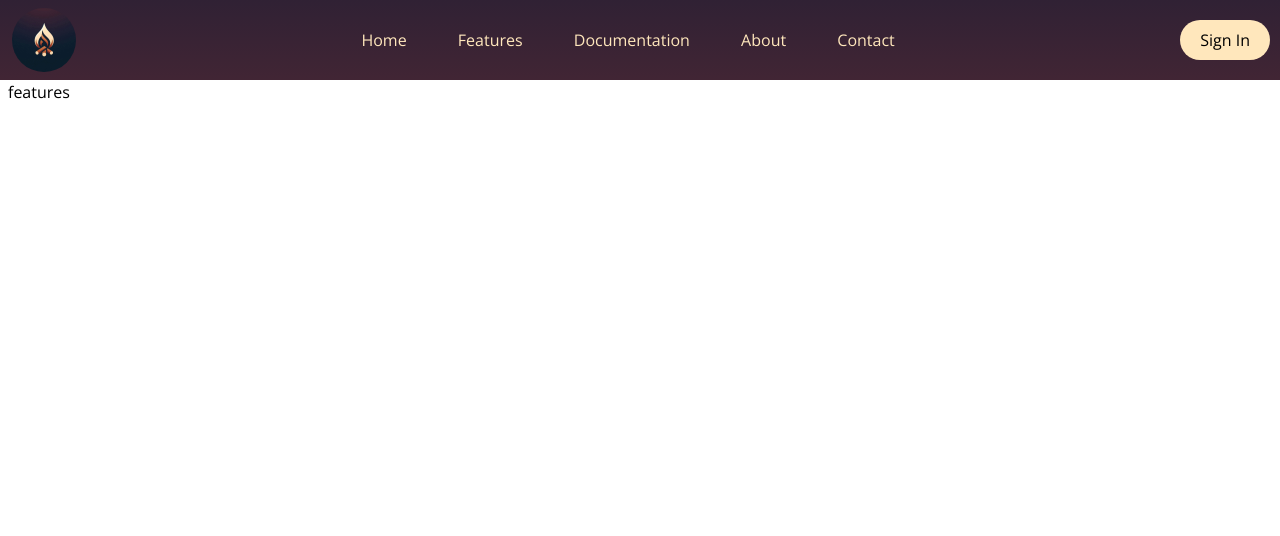
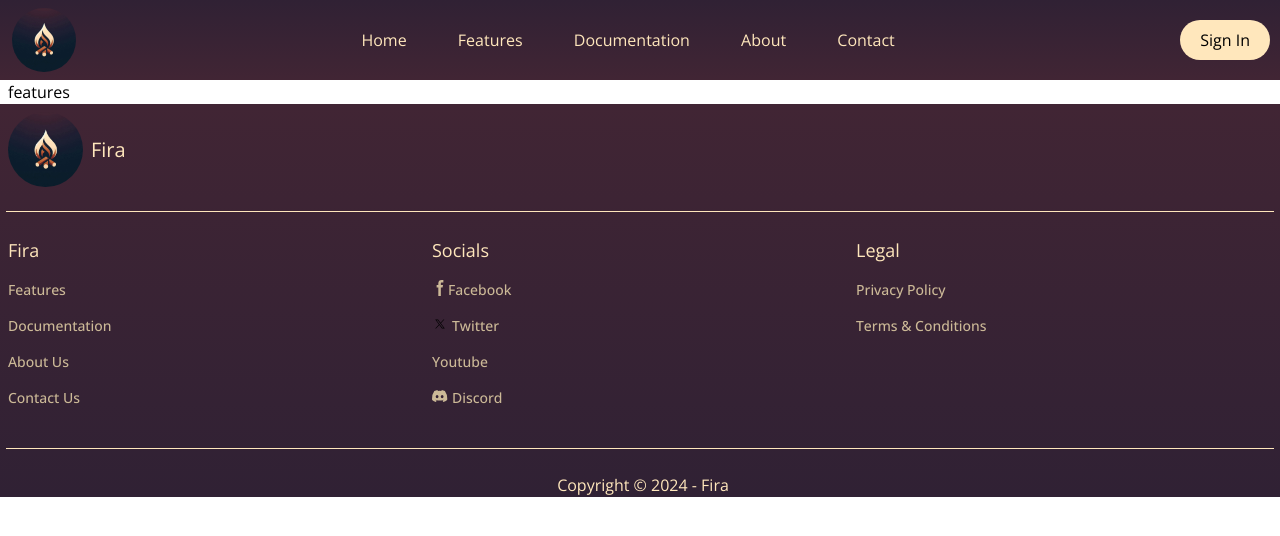
Before and after one commit to Aaryan-N/Fira_Svelte, a SvelteKit app: page /features in a window 1280 px wide. Shown: the top 536 px of the page. Built offline with nearby package versions, Linux system fonts and the light colour scheme.

Commit message:
Whoo a lot of css work!

```diff
--- a/src/components/Footer.svelte
+++ b/src/components/Footer.svelte
@@ -0,0 +1,81 @@
+<script>
+    const copyrightYear = new Date;
+</script>
+<footer class="w-full h-auto bg-gradient-to-t from-[#302134] to-[#412534] flex-1">
+    <div class="pt-2 pl-2 flex items-center w-full">
+        <img class="w-[75px] h-[75px] rounded-full float-left" src="/FiraLogo.jpeg" alt="Fira Logo">
+        <p class="pl-2 text-xl text-[#FFE7BC]">Fira</p>
+    </div>
+
+    <hr class="my-6 border-[#FFE7BC] ml-1.5 mr-1.5" />
+
+    <div class="grid grid-cols-3 pl-2">
+        <div>
+            <p class="mb-4 text-[#FFE7BC] text-lg">Fira</p>
+            <ul class="font-medium">
+            <li class="mb-4 text-[#ccb997] text-sm">
+                <a href="/">Features</a>
+            </li>
+            <li class="mb-4 text-[#ccb997] text-sm">
+                <a href="/">Documentation</a>
+            </li>
+            <li class="mb-4 text-[#ccb997] text-sm">
+                    <a href="/">About Us</a>
+            </li>
+            <li class="mb-4 text-[#ccb997] text-sm">
+                    <a href="/">Contact Us</a>
+            </li>
+            </ul>
+        </div>
+        <div>
+            <p class="mb-4 text-[#FFE7BC] text-lg">Socials</p>
+            <ul class="font-medium">
+                <li class="mb-4 text-[#ccb997] text-sm">
+                    <a href="/">
+                    <svg class="w-4 h-4 float-left" aria-hidden="true" xmlns="http://www.w3.org/2000/svg" fill="currentColor" viewBox="0 0 8 19">
+                        <path fill-rule="evenodd" d="M6.135 3H8V0H6.135a4.147 4.147 0 0 0-4.142 4.142V6H0v3h2v9.938h3V9h2.021l.592-3H5V3.591A.6.6 0 0 1 5.592 3h.543Z" clip-rule="evenodd"/>
+                    </svg>
+                    <p>Facebook</p>
+                    </a>
+                </li>
+                <li class="mb-4 text-[#ccb997] text-sm">
+                    <a href="/">
+                        <svg class="w-4 h-4 float-left mr-1" xmlns="http://www.w3.org/2000/svg" enable-background="new 0 0 1668.56 1221.19" viewBox="0 0 1668.56 1221.19" id="twitter-x"><path d="M283.94,167.31l386.39,516.64L281.5,1104h87.51l340.42-367.76L984.48,1104h297.8L874.15,558.3l361.92-390.99
+		h-87.51l-313.51,338.7l-253.31-338.7H283.94z M412.63,231.77h136.81l604.13,807.76h-136.81L412.63,231.77z" transform="translate(52.39 -25.059)"></path></svg>
+                        <p>Twitter</p>
+                    </a>
+                </li>
+                <li class="mb-4 text-[#ccb997] text-sm flex">
+                    <a href="/">Youtube</a>
+                </li>
+                <li class="mb-4 text-[#ccb997] text-sm">
+                    <a href="/">
+                    <svg class="w-4 h-4 float-left mr-1" aria-hidden="true" xmlns="http://www.w3.org/2000/svg" fill="currentColor" viewBox="0 0 21 16">
+                        <path d="M16.942 1.556a16.3 16.3 0 0 0-4.126-1.3 12.04 12.04 0 0 0-.529 1.1 15.175 15.175 0 0 0-4.573 0 11.585 11.585 0 0 0-.535-1.1 16.274 16.274 0 0 0-4.129 1.3A17.392 17.392 0 0 0 .182 13.218a15.785 15.785 0 0 0 4.963 2.521c.41-.564.773-1.16 1.084-1.785a10.63 10.63 0 0 1-1.706-.83c.143-.106.283-.217.418-.33a11.664 11.664 0 0 0 10.118 0c.137.113.277.224.418.33-.544.328-1.116.606-1.71.832a12.52 12.52 0 0 0 1.084 1.785 16.46 16.46 0 0 0 5.064-2.595 17.286 17.286 0 0 0-2.973-11.59ZM6.678 10.813a1.941 1.941 0 0 1-1.8-2.045 1.93 1.93 0 0 1 1.8-2.047 1.919 1.919 0 0 1 1.8 2.047 1.93 1.93 0 0 1-1.8 2.045Zm6.644 0a1.94 1.94 0 0 1-1.8-2.045 1.93 1.93 0 0 1 1.8-2.047 1.918 1.918 0 0 1 1.8 2.047 1.93 1.93 0 0 1-1.8 2.045Z"/>
+                    </svg>
+                    <p class="ml-1">Discord</p>
+                    </a>
+                </li>
+            </ul>
+        </div>
+        <div>
+            <p class="mb-4 text-[#FFE7BC] text-lg">Legal</p>
+            <ul class="font-medium">
+                <li class="mb-4 text-[#ccb997] text-sm">
+                    <a href="/">Privacy Policy</a>
+                </li>
+                <li class="mb-4 text-[#ccb997] text-sm">
+                    <a href="/">Terms & Conditions</a>
+                </li>
+            </ul>
+        </div>
+    </div>
+
+    <hr class="my-6 border-[#FFE7BC] ml-1.5 mr-1.5" />
+
+    <div>
+        <p class="flex text-[#FFE7BC] ml-1.5 items-center justify-center">Copyright &copy; {copyrightYear.getFullYear()} - Fira</p>
+    </div>
+
+
+</footer>
--- a/src/routes/+layout.svelte
+++ b/src/routes/+layout.svelte
@@ -1,6 +1,8 @@
 <script>
 	import '../app.css';
     import Navbar from "../components/Navbar.svelte"
+    import Footer from "../components/Footer.svelte"
 </script>
 <Navbar />
 <slot></slot>
+<Footer />
```
